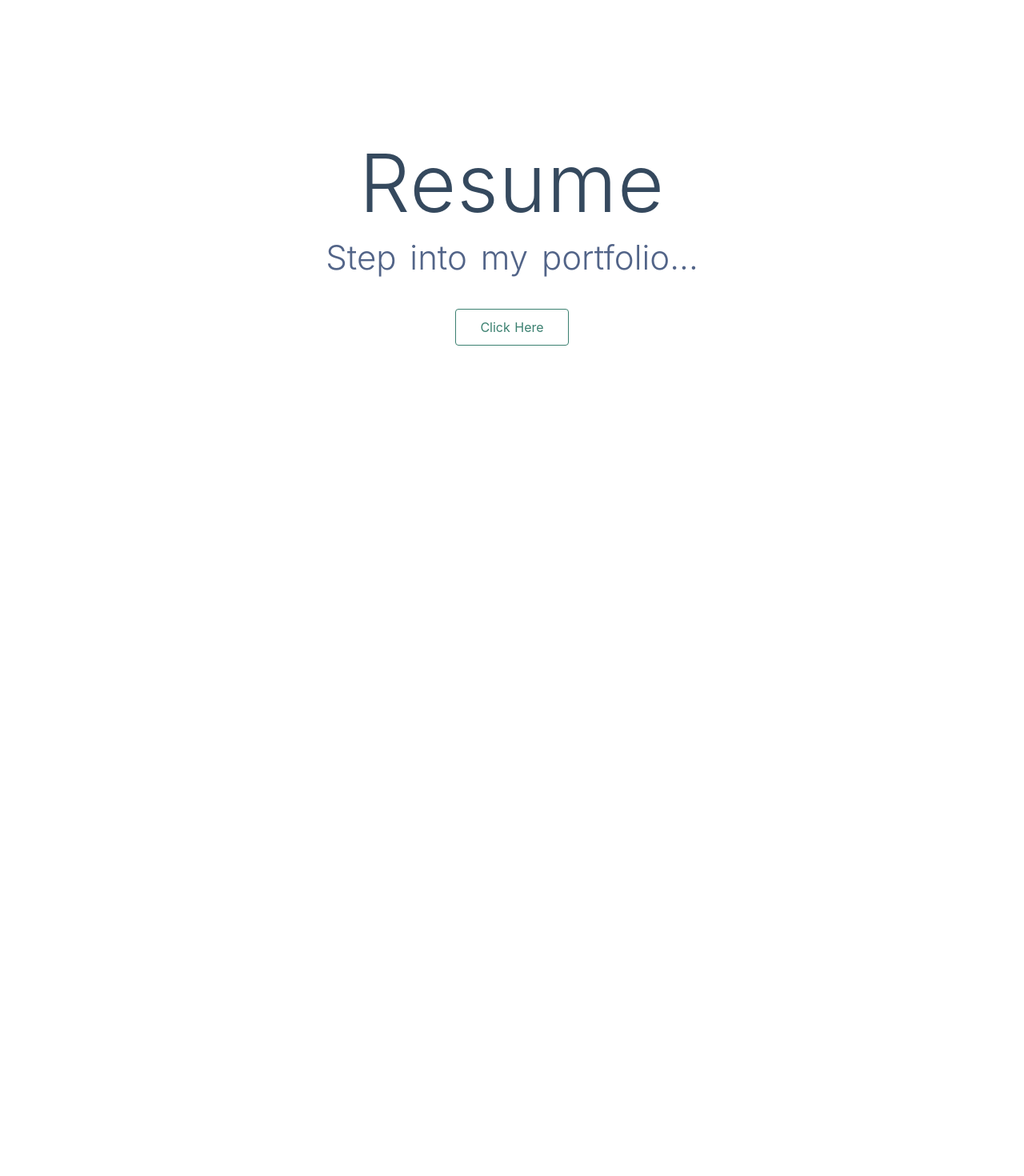
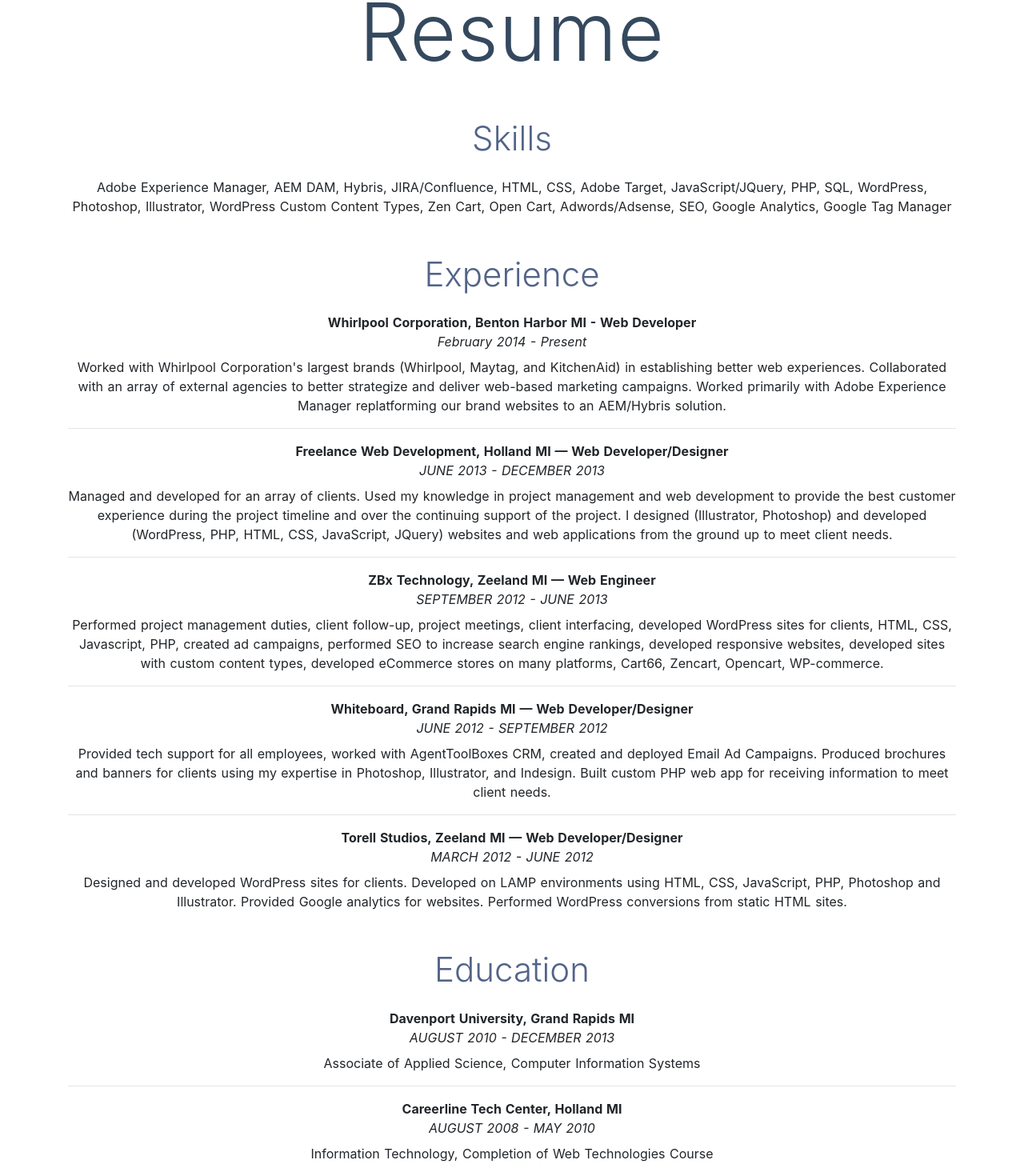
Before and after one commit to lambstopher/portfolio, a Nuxt app: page /resume in a window 1280 px wide. Shown: the part 70-1540 px from the top of the page at 80% size. Before the commit the page ends 800 px from the top, so only its background shows below. Built offline with nearby package versions, Linux system fonts and the light colour scheme.

Commit message:
resume updates

```diff
--- a/assets/css/main.css
+++ b/assets/css/main.css
@@ -8,8 +8,7 @@
 }
 
 .title {
-    font-family: 'Quicksand', 'Source Sans Pro', -apple-system, BlinkMacSystemFont,
-      'Segoe UI', Roboto, 'Helvetica Neue', Arial, sans-serif;
+  font-family: 'Quicksand', 'Source Sans Pro', -apple-system, BlinkMacSystemFont,'Segoe UI', Roboto, 'Helvetica Neue', Arial, sans-serif;
   display: block;
   font-weight: 300;
   font-size: 100px;
--- a/pages/contact.vue
+++ b/pages/contact.vue
@@ -36,6 +36,7 @@
         border: 1px solid #8a8a8a;
     }
     .contact-input input:focus, textarea:focus {
+        outline: none;
         border: 1px solid #41b883;
     }
 </style>
--- a/pages/resume.vue
+++ b/pages/resume.vue
@@ -5,15 +5,59 @@
         Resume
       </h1>
       <h2 class="subtitle">
-        Step into my portfolio...
+        Skills
       </h2>
-      <div class="links">
-        <nuxt-link to="resume" class="button--green">Click Here</nuxt-link>
-      </div>
+      <p class="content">Adobe Experience Manager, AEM DAM, Hybris, JIRA/Confluence, HTML, CSS, Adobe Target, JavaScript/JQuery, PHP, SQL, WordPress, Photoshop, Illustrator, WordPress Custom Content Types, Zen Cart, Open Cart, Adwords/Adsense, SEO, Google Analytics, Google Tag Manager</p>
+      <h2 class="subtitle">
+        Experience
+      </h2>
+      <p class="content exp-role">Whirlpool Corporation, Benton Harbor MI - Web Developer</p>
+      <p class="content exp-date">February 2014 - Present</p>
+      <p class="content exp-desc">Worked with Whirlpool Corporation's largest brands (Whirlpool, Maytag, and KitchenAid) in establishing better web experiences. Collaborated with an array of external agencies to better strategize and deliver web-based marketing campaigns. Worked primarily with Adobe Experience Manager replatforming our brand websites to an AEM/Hybris solution.</p>
+      <hr />
+      <p class="content exp-role">Freelance Web Development, Holland MI — Web Developer/Designer</p>
+      <p class="content exp-date">JUNE 2013 - DECEMBER 2013</p>
+      <p class="content exp-desc">Managed and developed for an array of clients. Used my knowledge in project management and web development to provide the best customer experience during the project timeline and over the continuing support of the project. I designed (Illustrator, Photoshop) and developed (WordPress, PHP, HTML, CSS, JavaScript, JQuery) websites and web applications from the ground up to meet client needs.</p>
+      <hr />
+      <p class="content exp-role">ZBx Technology, Zeeland MI — Web Engineer</p>
+      <p class="content exp-date">SEPTEMBER 2012 - JUNE 2013</p>
+      <p class="content exp-desc">Performed project management duties, client follow-up, project meetings, client interfacing, developed WordPress sites for clients, HTML, CSS, Javascript, PHP, created ad campaigns, performed SEO to increase search engine rankings, developed responsive websites, developed sites with custom content types, developed eCommerce stores on many platforms, Cart66, Zencart, Opencart, WP-commerce.</p>
+      <hr />
+      <p class="content exp-role">Whiteboard, Grand Rapids MI — Web Developer/Designer</p>
+      <p class="content exp-date">JUNE 2012 - SEPTEMBER 2012</p>
+      <p class="content exp-desc">Provided tech support for all employees, worked with AgentToolBoxes CRM, created and deployed Email Ad Campaigns. Produced brochures and banners for clients using my expertise in Photoshop, Illustrator, and Indesign. Built custom PHP web app for receiving information to meet client needs.</p>
+      <hr />
+      <p class="content exp-role">Torell Studios, Zeeland MI — Web Developer/Designer</p>
+      <p class="content exp-date">MARCH 2012 - JUNE 2012</p>
+      <p class="content exp-desc">Designed and developed WordPress sites for clients. Developed on LAMP environments using HTML, CSS, JavaScript, PHP, Photoshop and Illustrator. Provided Google analytics for websites. Performed WordPress conversions from static HTML sites.</p>
+
+      <h2 class="subtitle">
+        Education
+      </h2>
+      <p class="content exp-role">Davenport University, Grand Rapids MI</p>
+      <p class="content exp-date">AUGUST 2010 - DECEMBER 2013</p>
+      <p class="content exp-desc">Associate of Applied Science, Computer Information Systems</p>
+      <hr />
+      <p class="content exp-role">Careerline Tech Center, Holland MI</p>
+      <p class="content exp-date">AUGUST 2008 - MAY 2010</p>
+      <p class="content exp-desc">Information Technology, Completion of Web Technologies Course</p>
     </div>
   </div>
 </template>
 
 <style>
-
+  .subtitle {
+    margin-top: 3rem;
+  }
+  .exp-role {
+    font-weight: bold;
+    margin-bottom: 0;
+  }
+  .exp-date {
+    font-style: italic;
+    margin-bottom: .5rem;
+  }
+  .exp-desc {
+    text-decoration: none;
+  }
 </style>
```
Also changed, not shown: 1 other file (tests, documents, lock files or other folders). Lines whose indentation alone changed are shown as unchanged.
